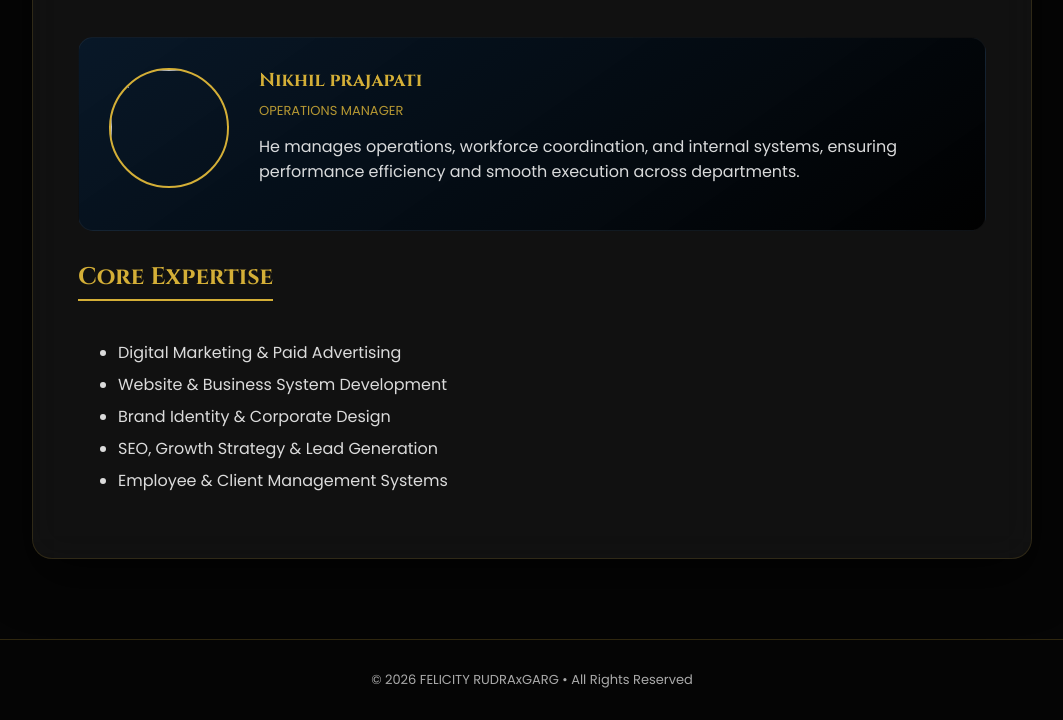
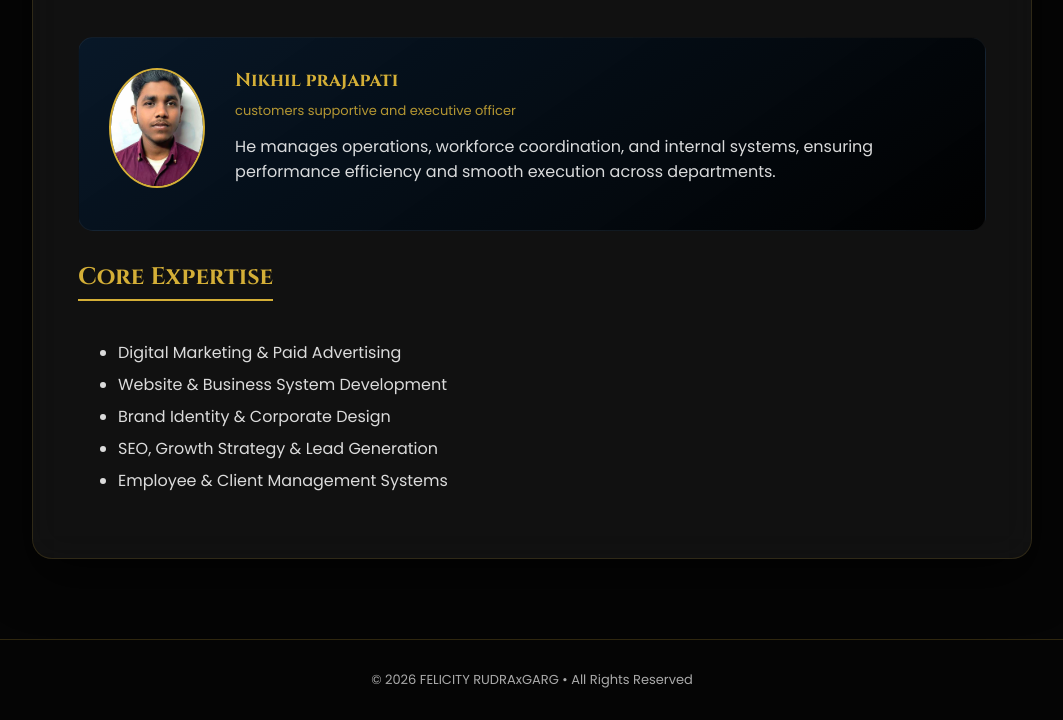
Before and after one commit to RUDRADIGITALMARKETING2212/YOUR-COMPANY, a plain HTML site: page about.html in a window 1280 px wide. Shown: the part 1764-2484 px from the top of the page, without its empty margins (108-1171 px from the left). Drawn offline with Linux system fonts and the light colour scheme.

Commit message:
Update about.html

```diff
--- a/about.html
+++ b/about.html
@@ -229,10 +229,10 @@ ethical, innovative, and performance-focused marketing solutions.
     </div>
   </div>
 <div class="leader-card">
-    <img src="NHIKHIL PRAJAPATI.JPEG" class="leader-img">
+    <img src="NHIKHIL PRAJAPTI.JPEG" class="leader-img">
     <div class="leader-info">
       <h3>Nikhil prajapati</h3>
-      <p style="color:var(--gold);font-size:13px;">OPERATIONS MANAGER</p>
+      <p style="color:var(--gold);font-size:13px;">customers supportive and executive officer</p>
       <p>
       He manages operations, workforce coordination, and internal systems,
       ensuring performance efficiency and smooth execution across departments.
```
